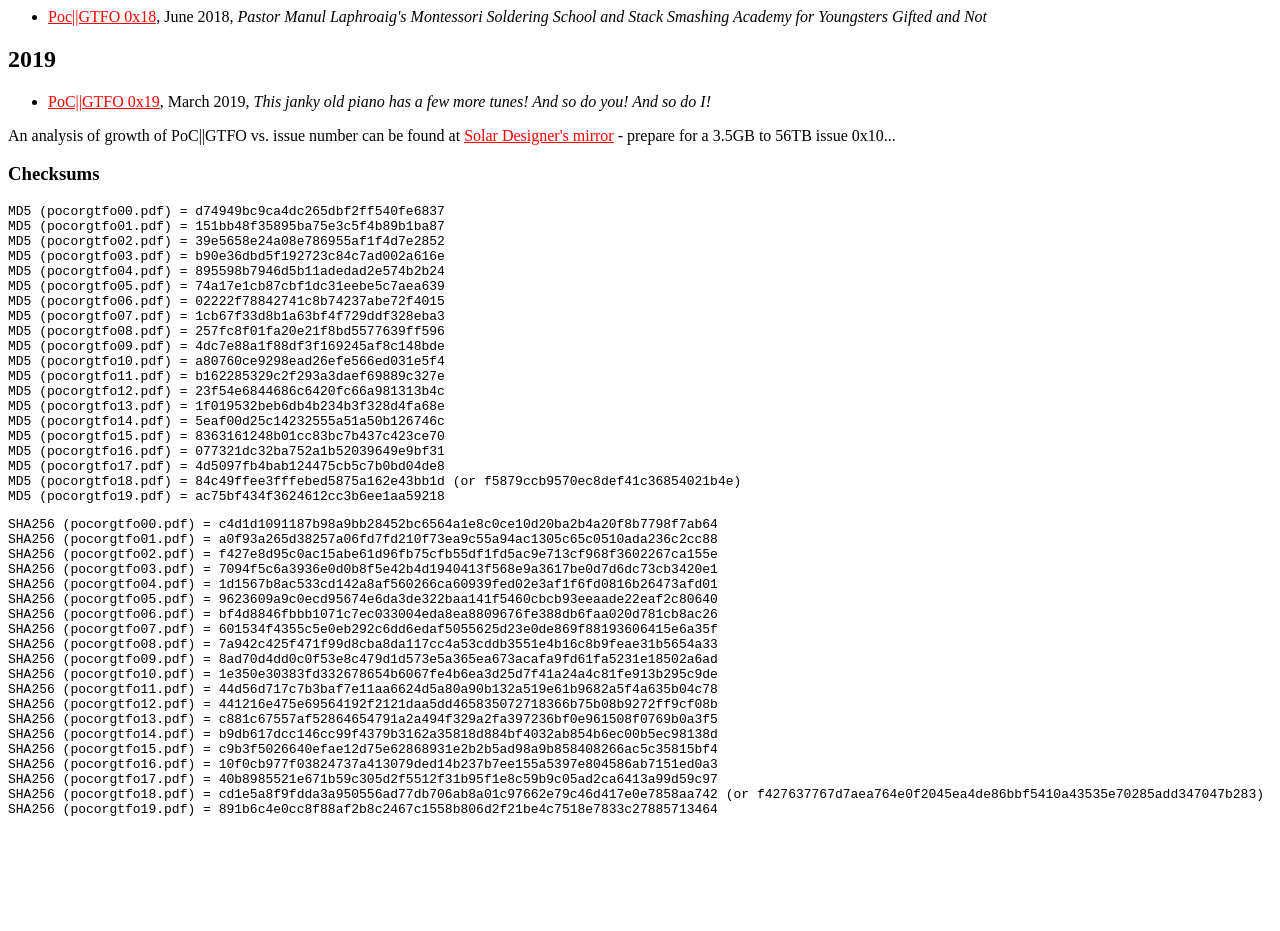
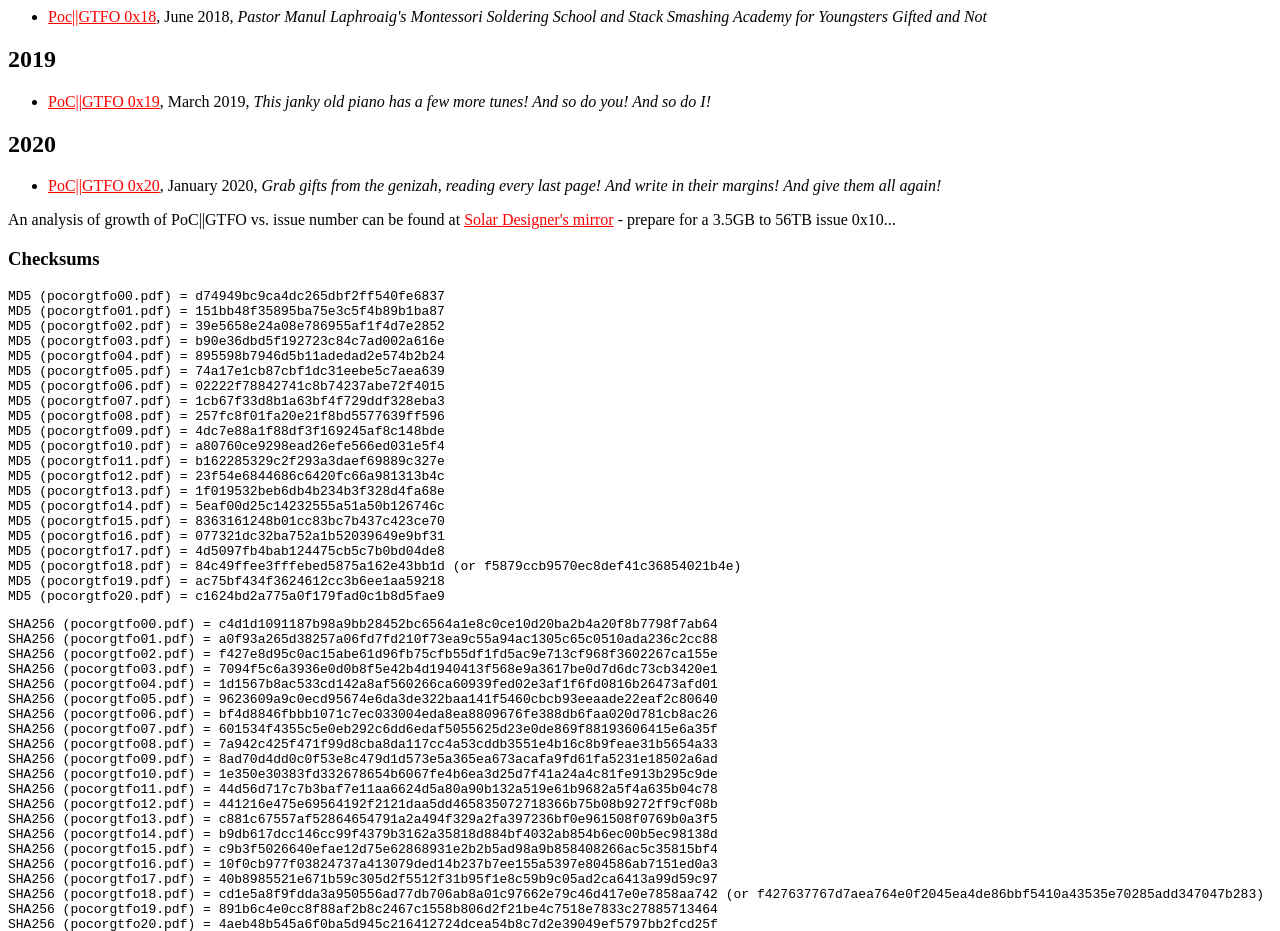
Before and after one commit to tylert/pocorgtfo, a plain HTML site: page index.html in a window 1280 px wide. Shown: the part 1020-1951 px from the top of the page. Before the commit the page ends 1850 px from the top, so only its background shows below. Drawn offline with Linux system fonts and the light colour scheme.

Commit message:
Pull in the latest issue

```diff
--- a/index.html
+++ b/index.html
@@ -54,6 +54,10 @@ vulnerability, then you p0wn them" -- with apologies to Mahatma Gandhi
 <UL>
 <LI><A HREF="pocorgtfo19.pdf">PoC||GTFO 0x19</A>, March 2019, <I>This janky old piano has a few more tunes! And so do you!  And so do I!</I></LI>
 </UL>
+<H2>2020</H2>
+<UL>
+<LI><A HREF="pocorgtfo20.pdf">PoC||GTFO 0x20</A>, January 2020, <I>Grab gifts from the genizah, reading every last page!  And write in their margins! And give them all again!</I></LI>
+</UL>
 An analysis of growth of PoC||GTFO vs. issue number can be found at <A HREF="http://openwall.info/wiki/people/solar/pocorgtfo">Solar Designer's mirror</A> - prepare for a 3.5GB to 56TB issue 0x10...
 <H3>Checksums</H3>
 <PRE>
@@ -77,6 +81,7 @@ MD5 (pocorgtfo16.pdf) = 077321dc32ba752a1b52039649e9bf31
 MD5 (pocorgtfo17.pdf) = 4d5097fb4bab124475cb5c7b0bd04de8
 MD5 (pocorgtfo18.pdf) = 84c49ffee3fffebed5875a162e43bb1d (or f5879ccb9570ec8def41c36854021b4e)
 MD5 (pocorgtfo19.pdf) = ac75bf434f3624612cc3b6ee1aa59218
+MD5 (pocorgtfo20.pdf) = c1624bd2a775a0f179fad0c1b8d5fae9
 </PRE>
 <PRE>
 SHA256 (pocorgtfo00.pdf) = c4d1d1091187b98a9bb28452bc6564a1e8c0ce10d20ba2b4a20f8b7798f7ab64
@@ -99,6 +104,7 @@ SHA256 (pocorgtfo16.pdf) = 10f0cb977f03824737a413079ded14b237b7ee155a5397e804586
 SHA256 (pocorgtfo17.pdf) = 40b8985521e671b59c305d2f5512f31b95f1e8c59b9c05ad2ca6413a99d59c97
 SHA256 (pocorgtfo18.pdf) = cd1e5a8f9fdda3a950556ad77db706ab8a01c97662e79c46d417e0e7858aa742 (or f427637767d7aea764e0f2045ea4de86bbf5410a43535e70285add347047b283)
 SHA256 (pocorgtfo19.pdf) = 891b6c4e0cc8f88af2b8c2467c1558b806d2f21be4c7518e7833c27885713464
+SHA256 (pocorgtfo20.pdf) = 4aeb48b545a6f0ba5d945c216412724dcea54b8c7d2e39049ef5797bb2fcd25f
 </PRE>
 </BODY>
 </HTML>
```
Also changed, not shown: 1 other file.
